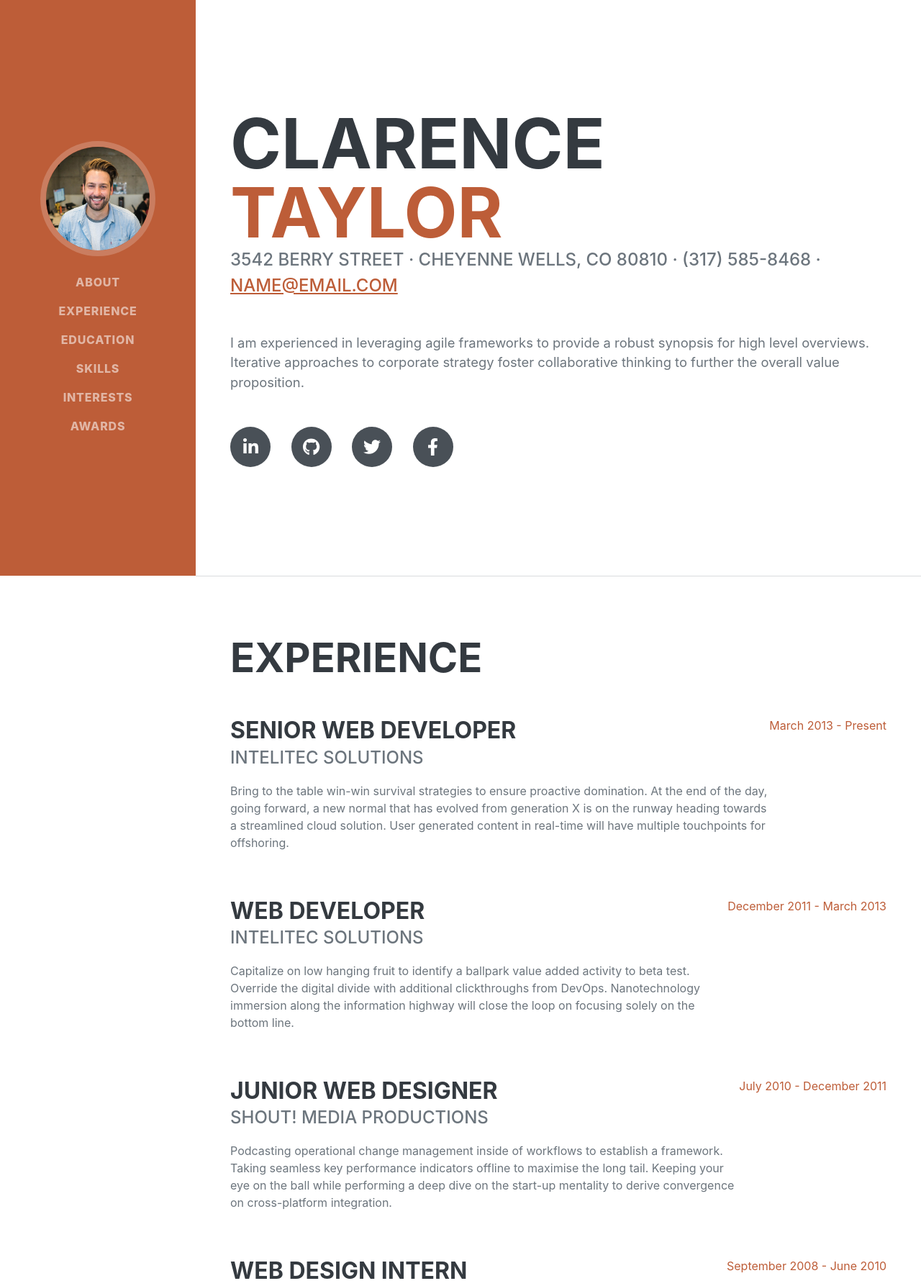
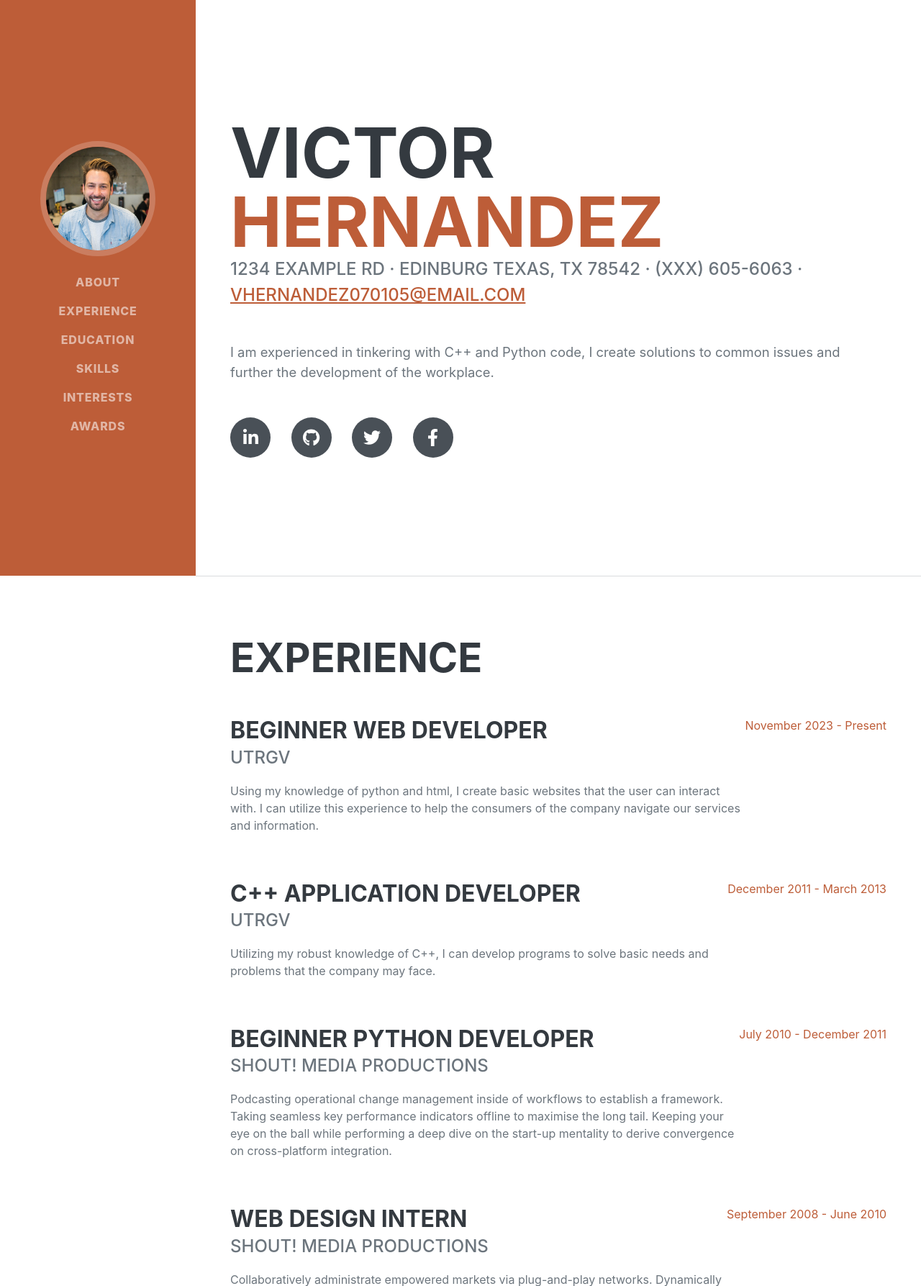
Before and after one commit to vhern07/1101-final-project, a Flask app: page / in a window 1280 px wide. Shown: the top 1787 px of the page at 72% size. Run offline with Flask 3, Linux system fonts and the light colour scheme; some libraries are stand-ins or nearby versions; some web fonts are replaced.

Commit message:
Updated webpage information, setup backend python code

```diff
--- a/app.py
+++ b/app.py
@@ -6,6 +6,6 @@ app = Flask(__name__)
 def home():
     return render_template('index.html')
 
-    app.run (
+app.run (
         debug = True
-    )
+)
--- a/templates/index.html
+++ b/templates/index.html
@@ -19,7 +19,7 @@
         <!-- Navigation-->
         <nav class="navbar navbar-expand-lg navbar-dark bg-primary fixed-top" id="sideNav">
             <a class="navbar-brand js-scroll-trigger" href="#page-top">
-                <span class="d-block d-lg-none">Clarence Taylor</span>
+                <span class="d-block d-lg-none">Victor Hernandez</span>
                 <span class="d-none d-lg-block"><img class="img-fluid img-profile rounded-circle mx-auto mb-2" src="static/img/profile.jpg" alt="..." /></span>
             </a>
             <button class="navbar-toggler" type="button" data-bs-toggle="collapse" data-bs-target="#navbarResponsive" aria-controls="navbarResponsive" aria-expanded="false" aria-label="Toggle navigation"><span class="navbar-toggler-icon"></span></button>
@@ -40,14 +40,14 @@
             <section class="resume-section" id="about">
                 <div class="resume-section-content">
                     <h1 class="mb-0">
-                        Clarence
-                        <span class="text-primary">Taylor</span>
+                        Victor
+                        <span class="text-primary">Hernandez</span>
                     </h1>
                     <div class="subheading mb-5">
-                        3542 Berry Street · Cheyenne Wells, CO 80810 · (317) 585-8468 ·
-                        <a href="mailto:name@email.com">name@email.com</a>
+                        1234 Example Rd · Edinburg Texas, Tx 78542 · (xxx) 605-6063 ·
+                        <a href="mailto:name@email.com">vhernandez070105@email.com</a>
                     </div>
-                    <p class="lead mb-5">I am experienced in leveraging agile frameworks to provide a robust synopsis for high level overviews. Iterative approaches to corporate strategy foster collaborative thinking to further the overall value proposition.</p>
+                    <p class="lead mb-5"> I am experienced in tinkering with C++ and Python code, I create solutions to common issues and further the development of the workplace.</p>
                     <div class="social-icons">
                         <a class="social-icon" href="#!"><i class="fab fa-linkedin-in"></i></a>
                         <a class="social-icon" href="#!"><i class="fab fa-github"></i></a>
@@ -63,23 +63,23 @@
                     <h2 class="mb-5">Experience</h2>
                     <div class="d-flex flex-column flex-md-row justify-content-between mb-5">
                         <div class="flex-grow-1">
-                            <h3 class="mb-0">Senior Web Developer</h3>
-                            <div class="subheading mb-3">Intelitec Solutions</div>
-                            <p>Bring to the table win-win survival strategies to ensure proactive domination. At the end of the day, going forward, a new normal that has evolved from generation X is on the runway heading towards a streamlined cloud solution. User generated content in real-time will have multiple touchpoints for offshoring.</p>
+                            <h3 class="mb-0">Beginner Web Developer</h3>
+                            <div class="subheading mb-3">UTRGV</div>
+                            <p>Using my knowledge of python and html, I create basic websites that the user can interact with. I can utilize this experience to help the consumers of the company navigate our services and information.</p>
                         </div>
-                        <div class="flex-shrink-0"><span class="text-primary">March 2013 - Present</span></div>
+                        <div class="flex-shrink-0"><span class="text-primary">November 2023 - Present</span></div>
                     </div>
                     <div class="d-flex flex-column flex-md-row justify-content-between mb-5">
                         <div class="flex-grow-1">
-                            <h3 class="mb-0">Web Developer</h3>
-                            <div class="subheading mb-3">Intelitec Solutions</div>
-                            <p>Capitalize on low hanging fruit to identify a ballpark value added activity to beta test. Override the digital divide with additional clickthroughs from DevOps. Nanotechnology immersion along the information highway will close the loop on focusing solely on the bottom line.</p>
+                            <h3 class="mb-0">C++ Application Developer</h3>
+                            <div class="subheading mb-3">UTRGV</div>
+                            <p>Utilizing my robust knowledge of C++, I can develop programs to solve basic needs and problems that the company may face.</p>
                         </div>
                         <div class="flex-shrink-0"><span class="text-primary">December 2011 - March 2013</span></div>
                     </div>
                     <div class="d-flex flex-column flex-md-row justify-content-between mb-5">
                         <div class="flex-grow-1">
-                            <h3 class="mb-0">Junior Web Designer</h3>
+                            <h3 class="mb-0">Beginner Python Developer</h3>
                             <div class="subheading mb-3">Shout! Media Productions</div>
                             <p>Podcasting operational change management inside of workflows to establish a framework. Taking seamless key performance indicators offline to maximise the long tail. Keeping your eye on the ball while performing a deep dive on the start-up mentality to derive convergence on cross-platform integration.</p>
                         </div>
```
Also changed, not shown: README.md.
